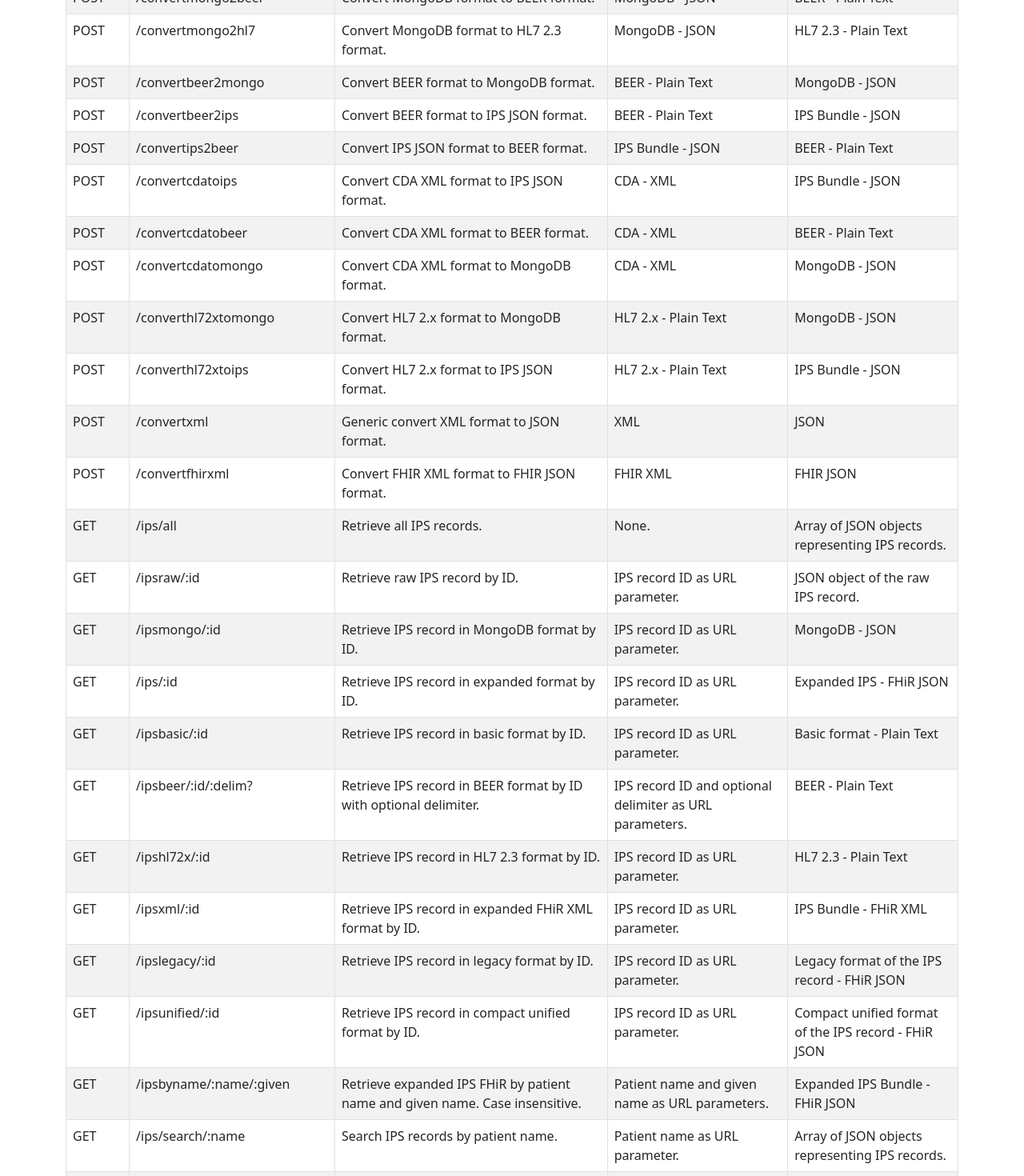
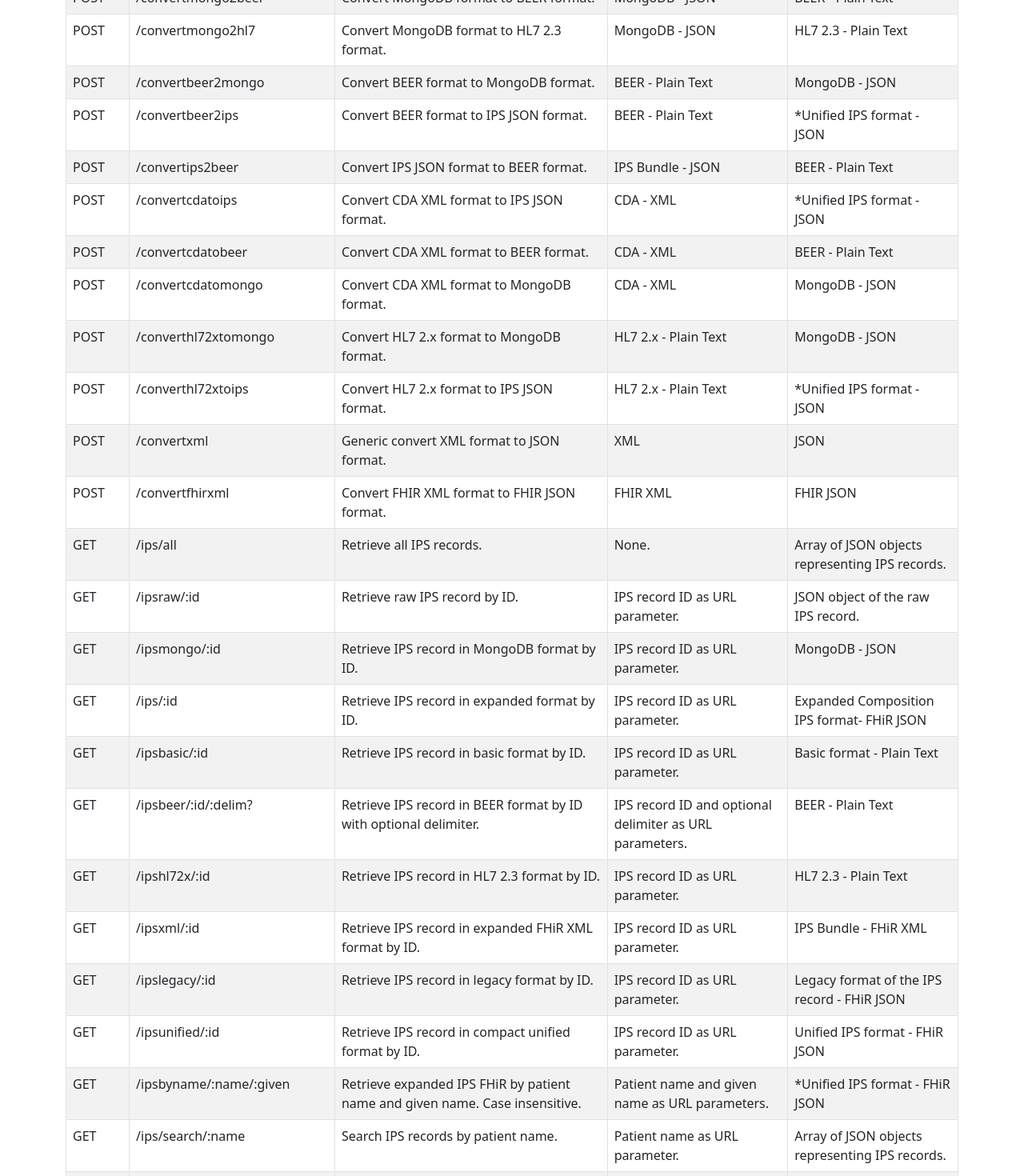
Before and after one commit to MikeForde/mern-azure, a React (Create React App) app in the folder client/: page /apidocumentation in a window 1280 px wide. Shown: the part 880-2350 px from the top of the page at 80% size. Built offline with nearby package versions, Linux system fonts and the light colour scheme; no server answers.

Commit message:
Deployment 0_59

```diff
--- a/client/public/index.html
+++ b/client/public/index.html
@@ -24,7 +24,7 @@
       work correctly both with client-side routing and a non-root public URL.
       Learn how to configure a non-root public URL by running `npm run build`.
     -->
-    <title>IPS Prototype v0_58</title>
+    <title>IPS Prototype v0_59</title>
   </head>
   <body>
     <noscript>You need to enable JavaScript to run this app.</noscript>
--- a/client/src/appcomp/NavigationBar.js
+++ b/client/src/appcomp/NavigationBar.js
@@ -70,7 +70,7 @@ function NavigationBar() {
               {' '} Local {' '}
             </>
           )}
-          0_58
+          0_59
         </Navbar.Brand>
         <Navbar.Toggle aria-controls="basic-navbar-nav" onClick={() => setExpanded(!expanded)} />
         <Navbar.Collapse id="basic-navbar-nav">
--- a/client/src/pages/APIDocumentationPage.js
+++ b/client/src/pages/APIDocumentationPage.js
@@ -15,26 +15,26 @@ function APIDocumentationPage() {
     { method: 'POST', endpoint: '/convertmongo2beer', description: 'Convert MongoDB format to BEER format.', request: 'MongoDB - JSON', response: 'BEER - Plain Text' },
     { method: 'POST', endpoint: '/convertmongo2hl7', description: 'Convert MongoDB format to HL7 2.3 format.', request: 'MongoDB - JSON', response: 'HL7 2.3 - Plain Text' },
     { method: 'POST', endpoint: '/convertbeer2mongo', description: 'Convert BEER format to MongoDB format.', request: 'BEER - Plain Text', response: 'MongoDB - JSON' },
-    { method: 'POST', endpoint: '/convertbeer2ips', description: 'Convert BEER format to IPS JSON format.', request: 'BEER - Plain Text', response: 'IPS Bundle - JSON' },
+    { method: 'POST', endpoint: '/convertbeer2ips', description: 'Convert BEER format to IPS JSON format.', request: 'BEER - Plain Text', response: '*Unified IPS format - JSON' },
     { method: 'POST', endpoint: '/convertips2beer', description: 'Convert IPS JSON format to BEER format.', request: 'IPS Bundle - JSON', response: 'BEER - Plain Text' },
-    { method: 'POST', endpoint: '/convertcdatoips', description: 'Convert CDA XML format to IPS JSON format.', request: 'CDA - XML', response: 'IPS Bundle - JSON' },
+    { method: 'POST', endpoint: '/convertcdatoips', description: 'Convert CDA XML format to IPS JSON format.', request: 'CDA - XML', response: '*Unified IPS format - JSON' },
     { method: 'POST', endpoint: '/convertcdatobeer', description: 'Convert CDA XML format to BEER format.', request: 'CDA - XML', response: 'BEER - Plain Text' },
     { method: 'POST', endpoint: '/convertcdatomongo', description: 'Convert CDA XML format to MongoDB format.', request: 'CDA - XML', response: 'MongoDB - JSON' },
     { method: 'POST', endpoint: '/converthl72xtomongo', description: 'Convert HL7 2.x format to MongoDB format.', request: 'HL7 2.x - Plain Text', response: 'MongoDB - JSON' },
-    { method: 'POST', endpoint: '/converthl72xtoips', description: 'Convert HL7 2.x format to IPS JSON format.', request: 'HL7 2.x - Plain Text', response: 'IPS Bundle - JSON' },
+    { method: 'POST', endpoint: '/converthl72xtoips', description: 'Convert HL7 2.x format to IPS JSON format.', request: 'HL7 2.x - Plain Text', response: '*Unified IPS format - JSON' },
     { method: 'POST', endpoint: '/convertxml', description: 'Generic convert XML format to JSON format.', request: 'XML', response: 'JSON' },
     { method: 'POST', endpoint: '/convertfhirxml', description: 'Convert FHIR XML format to FHIR JSON format.', request: 'FHIR XML', response: 'FHIR JSON' },
     { method: 'GET', endpoint: '/ips/all', description: 'Retrieve all IPS records.', request: 'None.', response: 'Array of JSON objects representing IPS records.' },
     { method: 'GET', endpoint: '/ipsraw/:id', description: 'Retrieve raw IPS record by ID.', request: 'IPS record ID as URL parameter.', response: 'JSON object of the raw IPS record.' },
     { method: 'GET', endpoint: '/ipsmongo/:id', description: 'Retrieve IPS record in MongoDB format by ID.', request: 'IPS record ID as URL parameter.', response: 'MongoDB - JSON' },
-    { method: 'GET', endpoint: '/ips/:id', description: 'Retrieve IPS record in expanded format by ID.', request: 'IPS record ID as URL parameter.', response: 'Expanded IPS - FHiR JSON' },
+    { method: 'GET', endpoint: '/ips/:id', description: 'Retrieve IPS record in expanded format by ID.', request: 'IPS record ID as URL parameter.', response: 'Expanded Composition IPS format- FHiR JSON' },
     { method: 'GET', endpoint: '/ipsbasic/:id', description: 'Retrieve IPS record in basic format by ID.', request: 'IPS record ID as URL parameter.', response: 'Basic format - Plain Text' },
     { method: 'GET', endpoint: '/ipsbeer/:id/:delim?', description: 'Retrieve IPS record in BEER format by ID with optional delimiter.', request: 'IPS record ID and optional delimiter as URL parameters.', response: 'BEER - Plain Text' },
     { method: 'GET', endpoint: '/ipshl72x/:id', description: 'Retrieve IPS record in HL7 2.3 format by ID.', request: 'IPS record ID as URL parameter.', response: 'HL7 2.3 - Plain Text' },
     { method: 'GET', endpoint: '/ipsxml/:id', description: 'Retrieve IPS record in expanded FHiR XML format by ID.', request: 'IPS record ID as URL parameter.', response: 'IPS Bundle - FHiR XML' },
     { method: 'GET', endpoint: '/ipslegacy/:id', description: 'Retrieve IPS record in legacy format by ID.', request: 'IPS record ID as URL parameter.', response: 'Legacy format of the IPS record - FHiR JSON' },
-    { method: 'GET', endpoint: '/ipsunified/:id', description: 'Retrieve IPS record in compact unified format by ID.', request: 'IPS record ID as URL parameter.', response: 'Compact unified format of the IPS record - FHiR JSON' },
-    { method: 'GET', endpoint: '/ipsbyname/:name/:given', description: 'Retrieve expanded IPS FHiR by patient name and given name. Case insensitive.', request: 'Patient name and given name as URL parameters.', response: 'Expanded IPS Bundle - FHiR JSON' },
+    { method: 'GET', endpoint: '/ipsunified/:id', description: 'Retrieve IPS record in compact unified format by ID.', request: 'IPS record ID as URL parameter.', response: 'Unified IPS format - FHiR JSON' },
+    { method: 'GET', endpoint: '/ipsbyname/:name/:given', description: 'Retrieve expanded IPS FHiR by patient name and given name. Case insensitive.', request: 'Patient name and given name as URL parameters.', response: '*Unified IPS format - FHiR JSON' },
     { method: 'GET', endpoint: '/ips/search/:name', description: 'Search IPS records by patient name.', request: 'Patient name as URL parameter.', response: 'Array of JSON objects representing IPS records.' },
     { method: 'GET', endpoint: '/fetchipsora/:name/:givenName', description: 'Fetch IPS data from ORA by patient name and given name.', request: 'Patient name and given name as URL parameters.', response: 'JSON object from ORA system.' },
     { method: 'PUT', endpoint: '/ips/:id', description: 'Update an IPS record by ID.', request: 'Partial JSON object representing the updated IPS record.', response: 'MongoDB object of the updated IPS record - JSON' },
@@ -195,6 +195,11 @@ function APIDocumentationPage() {
         </tbody>
       </Table>
 
+      <h3 className="mt-5">*IPS Unified Format</h3>
+      <p>
+        The more expanded composition FHiR JSON format can be obtained instead for the marked API calls by using the optional header x-ips-format: inter. Likewise, the legacy format with x-ips-format: legacy.
+      </p>
+
       <h3 className="mt-5">TAK Endpoints</h3>
       <p>
         The /tak/... endpoints are used for TAK integration. Note that these features will only work if a TAK server is available and the <code>certs</code> folder contains the appropriate truststore and client PEM files (converted from the original p12 files).
--- a/client/src/pages/ChangelogPage.js
+++ b/client/src/pages/ChangelogPage.js
@@ -541,12 +541,22 @@ function ChangeLogPage() {
                             </ul>
                         </li>
                         <li>
-                            <h5>Version 0_58 - 8th April 2025</h5>
+                            <h5>Version 0_58 - 12th April 2025</h5>
                             <ul>
                                 <li><strong>TAK Endpoint Experiments</strong></li>
                                 <li>POC: IPS records are transmitted using a new POST endpoint /tak/ips with the body containing a JSON with the id (record or packageUUID). IPS data is compressed (gzip) and encoded (Base64), then embedded in a custom XML element to avoid exposing sensitive information in standard displays.</li>
                                 <li>This feature require the presence of a TAK server and proper certificate configuration. The certs folder must contain the appropriate truststore and client PEM files (converted from the original p12 files) to establish secure connections.</li>
                                 <li>Note: The ability to view and process IPS data on ATAK or WinTAK depends on the installation of the corresponding IPS plugin on each platform.</li>
+                            </ul>
+                        </li>
+                        <li>
+                            <h5>Version 0_59 - 15th April 2025</h5>
+                            <ul>
+                                <li><strong>Post-Hackathon Changes and IPS Unified As Default</strong></li>
+                                <li>Corrections and changes - some reversions - to accomodate commonality issues in parsing.</li>
+                                <li>BP is now outputted as standard component-based (Systolic + Diastolic) Observation - SNOMED assumed. With compression, the impact on file size is low.</li>
+                                <li>IPS Unified format is made the default, both in-app (e.g., BEER garden and External POST) and for API calls that return an IPS bundle.</li>
+                                <li>For API calls, backwards compatibility is maintained by use of optional header x-ips-format, which can be set to "inter" or "legacy" for the composition-based or original format respectively. The latter retained more for comparison purposes.</li>
                             </ul>
                         </li>
                     </ul>
```
Also changed, not shown: 1 other file (tests, documents, lock files or other folders).
